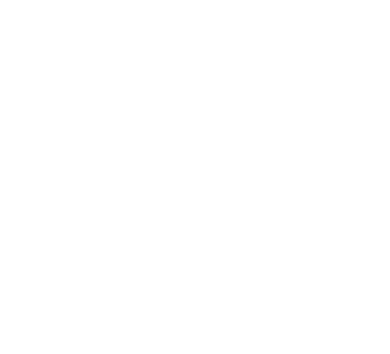
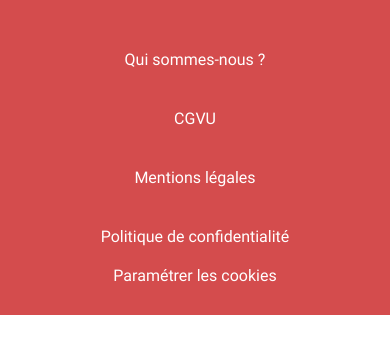
Before and after one commit to Ridano97/ForEachInfo, a plain HTML site: page index.html in a window 390 px wide. Drawn offline with Linux system fonts and the light colour scheme.

Commit message:
Entamme du footer

```diff
--- a/index.css
+++ b/index.css
@@ -0,0 +1,40 @@
+@font-face {
+    font-family: "Roboto2" ;
+    src: url(./assets/fonts/Roboto-Regular.ttf);
+}
+
+* {
+    margin: 0;
+    padding: 0;
+}
+
+footer {
+    background-color: #D44C4D;
+    color: white;
+    padding: 10px;
+    max-width: 100%;
+}
+
+#list_footer {
+    display: flex;
+    list-style: none;
+    align-items: center;
+    justify-content: center;
+    font-family: Roboto2;
+}
+
+.footer_container {
+    padding: 0px 20px;
+}
+
+@media  screen and (max-width : 495px ) {
+    #list_footer {
+       flex-direction: column;
+       align-items: center;
+       justify-content: center;
+       padding: 20px 0px;
+    }
+    .footer_container {
+        padding: 20px 0px;
+    }
+}
--- a/index.html
+++ b/index.html
@@ -1,12 +1,20 @@
 <!DOCTYPE html>
 <html lang="fr">
 <head>
+    <link rel="stylesheet" href="index.css">
     <meta charset="UTF-8">
     <meta name="viewport" content="width=device-width, initial-scale=1.0">
     <title>ForEach Info</title>
 </head>
-    <header></header>
 <body>
-
+    <footer>
+        <ul id="list_footer">
+            <li class="footer_container">Qui sommes-nous ?</li>
+            <li class="footer_container">CGVU</li>
+            <li class="footer_container">Mentions légales</li>
+            <li class="footer_container">Politique de confidentialité</li>
+            <li class="footer-container">Paramétrer les cookies</li>
+        </ul>
+    </footer>
 </body>
 </html>
```
Also changed, not shown: assets/fonts/Roboto-Regular.ttf (added).
